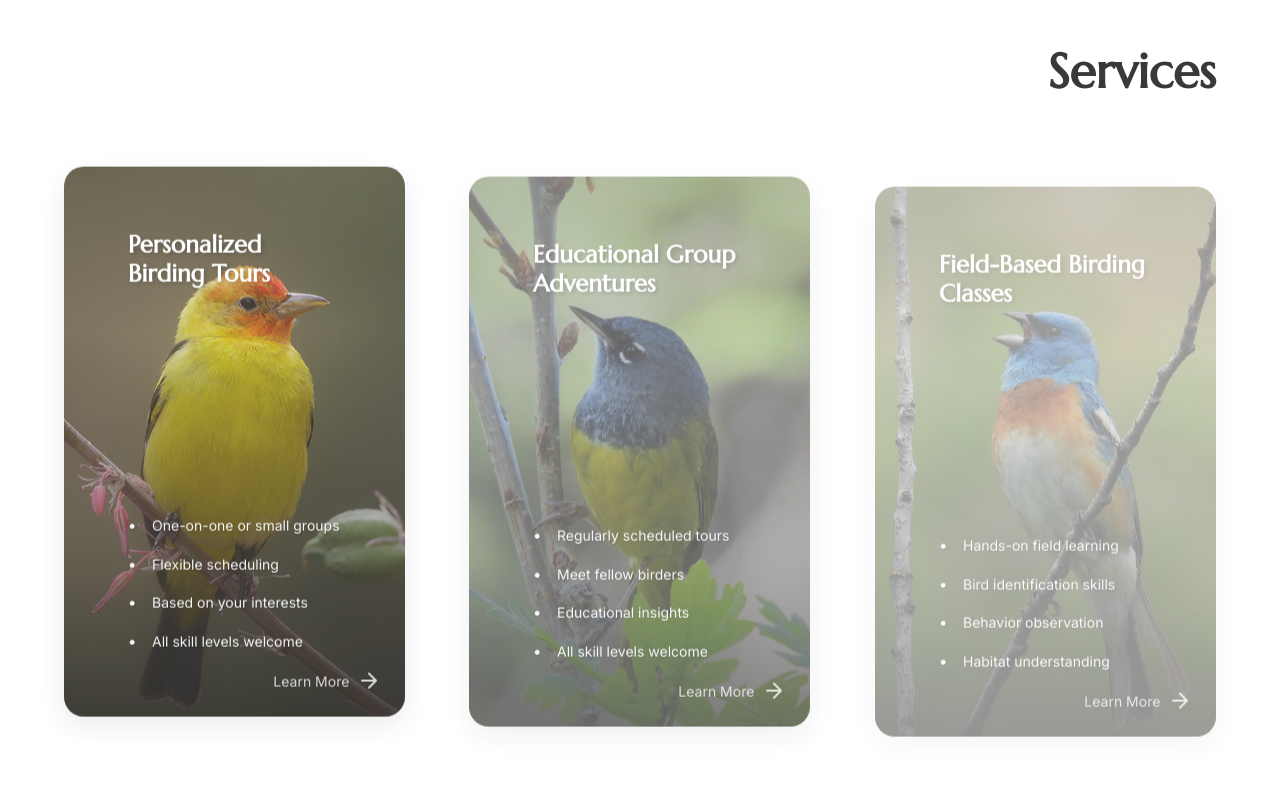
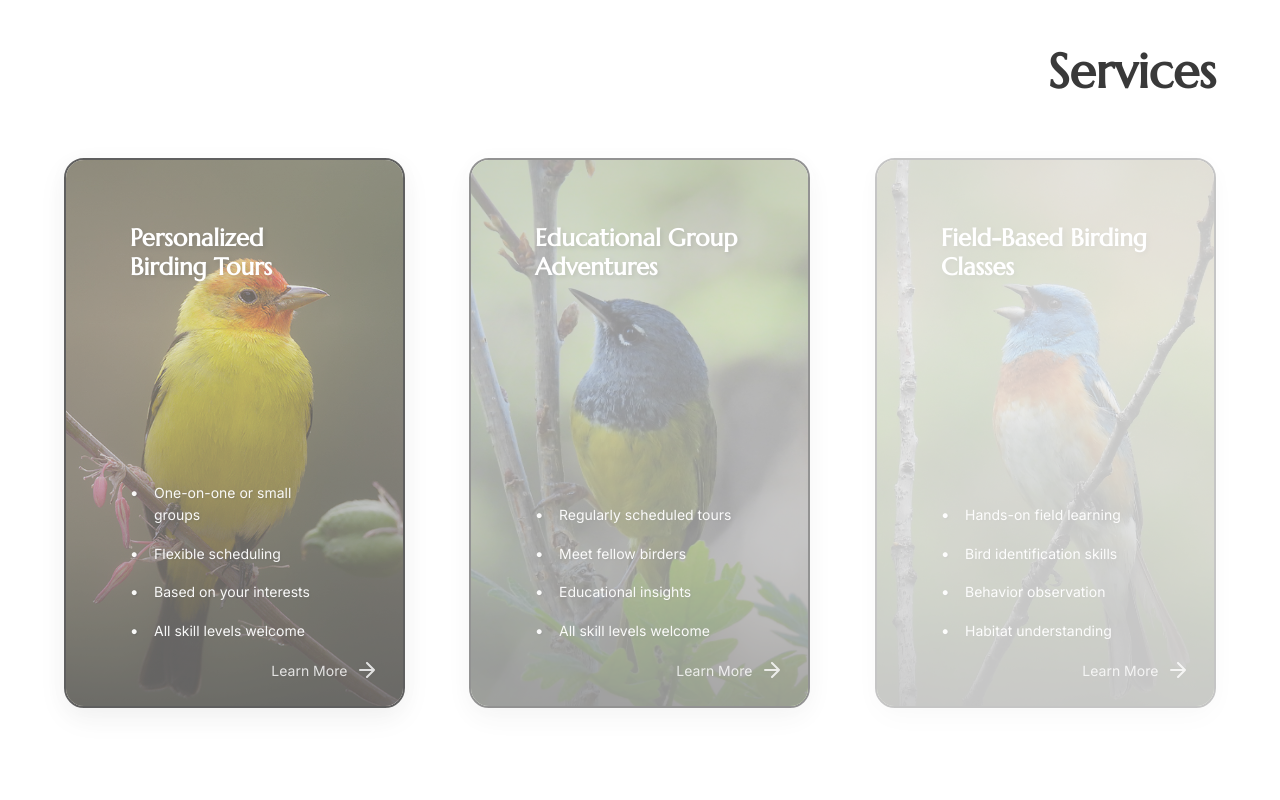
Before and after one commit to SilasRopp1012/take-flight-website, a Next.js app: page / in a window 1280 px wide. Shown: the part 2380-3180 px from the top of the page. Built offline with nearby package versions, Linux system fonts and the light colour scheme.

Commit message:
Working service card gradient and tilt animations + border addition

```diff
--- a/sections/Tours.tsx
+++ b/sections/Tours.tsx
@@ -1,14 +1,23 @@
 import Image from 'next/image'
-import styled from 'styled-components'
+import styled, { keyframes } from 'styled-components'
 import { theme } from '@/config/theme'
 import { images } from '@/config/images'
 import { content } from '@/config/content'
 import { useRef, useEffect, useState } from 'react'
 
+const shimmer = keyframes`
+  0% {
+    background-position: -100% -100%;
+  }
+  100% {
+    background-position: 100% 100%;
+  }
+`;
+
 const ToursSection = styled.section`
   padding: ${theme.spacing.xl} 0;
   background-color: ${theme.colors.background.primary};
-
+  z
   @media (max-width: ${theme.breakpoints.md}) {
     padding: ${theme.spacing.lg} 0;
   }
@@ -49,10 +58,56 @@ const ToursGrid = styled.div`
   }
 `
 
+const TiltCard = ({ children, className = "" }: { children: React.ReactNode; className?: string }) => {
+  const cardRef = useRef<HTMLDivElement>(null);
+
+  const handleMouseMove = (e: React.MouseEvent<HTMLDivElement>) => {
+    if (!cardRef.current) return;
+
+    const card = cardRef.current;
+    const rect = card.getBoundingClientRect();
+    const centerX = rect.left + rect.width / 2;
+    const centerY = rect.top + rect.height / 2;
+
+    const mouseX = e.clientX - centerX;
+    const mouseY = e.clientY - centerY;
+
+    const rotateX = (mouseY / rect.height) * -4;
+    const rotateY = (mouseX / rect.width) * 4;
+
+    card.style.transform = `perspective(1000px) rotateX(${rotateX}deg) rotateY(${rotateY}deg) translateZ(20px)`;
+
+    // Smoother angle calculation that avoids rapid spinning
+    const baseAngle = 135;
+    const maxAngleOffset = 30;
+    const xOffset = (mouseX / (rect.width / 2)) * maxAngleOffset;
+    const yOffset = (mouseY / (rect.height / 2)) * maxAngleOffset;
+    const angle = baseAngle + xOffset + yOffset;
+
+    card.style.setProperty('--gradient-angle', `${angle}deg`);
+  };
+
+  const handleMouseLeave = () => {
+    if (!cardRef.current) return;
+    cardRef.current.style.transform = 'perspective(1000px) rotateX(0deg) rotateY(0deg) translateZ(0px)';
+  };
+
+  return (
+    <div
+      ref={cardRef}
+      className={`tilt-card ${className}`}
+      onMouseMove={handleMouseMove}
+      onMouseLeave={handleMouseLeave}
+      style={{ transformStyle: 'preserve-3d', transition: 'transform 0.15s ease-out' }}
+    >
+      {children}
+    </div>
+  );
+};
+
 const TourCard = styled.div.attrs<{ $progress: number; $delay: number }>(props => ({
   style: {
     opacity: Math.max(0, Math.min(1, (props.$progress - props.$delay) * 2)),
-    transform: `translateY(${(1 - Math.max(0, Math.min(1, (props.$progress - props.$delay) * 2))) * 50}px)`,
   },
 }))<{ $progress: number; $delay: number }>`
   position: relative;
@@ -60,21 +115,41 @@ const TourCard = styled.div.attrs<{ $progress: number; $delay: number }>(props =
   border-radius: 20px;
   overflow: hidden;
   cursor: pointer;
-  transition: transform 0.2s ease-out, box-shadow 0.2s ease-out;
   box-shadow: 0 10px 30px rgba(0, 0, 0, 0.1);
-  will-change: transform, box-shadow;
+  will-change: transform;
+  border: 2px solid rgba(0, 0, 0, 1.0);
+  box-shadow: 0 10px 30px rgba(0, 0, 0, 0.1),
+              0 0 20px rgba(255, 255, 255, 0.05),
+              inset 0 0 20px rgba(255, 255, 255, 0.05);
 
-  &:hover {
-    transform: translateY(${props => (1 - Math.max(0, Math.min(1, (props.$progress - props.$delay) * 2))) * 50 - 5}px) !important;
-    box-shadow: 0 20px 40px rgba(0, 0, 0, 0.15);
+  &::before {
+    content: '';
+    position: absolute;
+    top: -150%;
+    left: -150%;
+    right: -150%;
+    bottom: -150%;
+    background: radial-gradient(
+      farthest-corner circle at center,
+      rgba(255,255,255,0) 0%,
+      rgba(255,255,255,0.01) 30%,
+      rgba(255,255,255,0.03) 50%,
+      rgba(255,255,255,0.01) 70%,
+      rgba(255,255,255,0) 100%
+    );
+    background-size: 200% 200%;
+    opacity: 0;
+    pointer-events: none;
+    z-index: 3;
+  }
+
+  &:hover::before {
+    opacity: 1;
+    animation: ${shimmer} 6s ease-in-out infinite;
   }
 
   @media (max-width: ${theme.breakpoints.lg}) {
     height: 500px;
-
-    &:hover {
-      transform: translateY(${props => (1 - Math.max(0, Math.min(1, (props.$progress - props.$delay) * 2))) * 30 - 5}px) !important;
-    }
   }
 
   @media (max-width: ${theme.breakpoints.md}) {
@@ -105,23 +180,6 @@ const CardOverlay = styled.div`
     rgba(0, 0, 0, 0.8) 100%
   );
   z-index: 2;
-`
-
-const HoverOverlay = styled.div`
-  position: absolute;
-  top: 0;
-  left: 0;
-  right: 0;
-  bottom: 0;
-  background: rgba(0, 0, 0, 0.3);
-  z-index: 2;
-  opacity: 0;
-  transition: opacity 0.2s ease-out;
-  will-change: opacity;
-
-  ${TourCard}:hover & {
-    opacity: 1;
-  }
 `
 
 const CardContent = styled.div`
@@ -316,12 +374,8 @@ export function Tours() {
 
         <ToursGrid>
           {content.tours.offerings.map((offering, index) => (
-            <TourCard
-              key={offering.id}
-              $progress={scrollProgress}
-              $delay={0.1 + (index * 0.1)}
-              onClick={handleContactClick}
-            >
+            <TiltCard key={offering.id}>
+              <TourCard $progress={scrollProgress} $delay={0.2 + index * 0.1}>
                 <CardBackground>
                   <Image
                     src={tourImages[index]}
@@ -339,7 +393,6 @@ export function Tours() {
                   />
                 </CardBackground>
                 <CardOverlay />
-              <HoverOverlay />
 
                 <CardContent>
                   <CardTitle>{offering.title}</CardTitle>
@@ -357,6 +410,7 @@ export function Tours() {
                   </svg>
                 </ArrowButton>
               </TourCard>
+            </TiltCard>
           ))}
         </ToursGrid>
       </Container>
```
Lines whose indentation alone changed are shown as unchanged.
